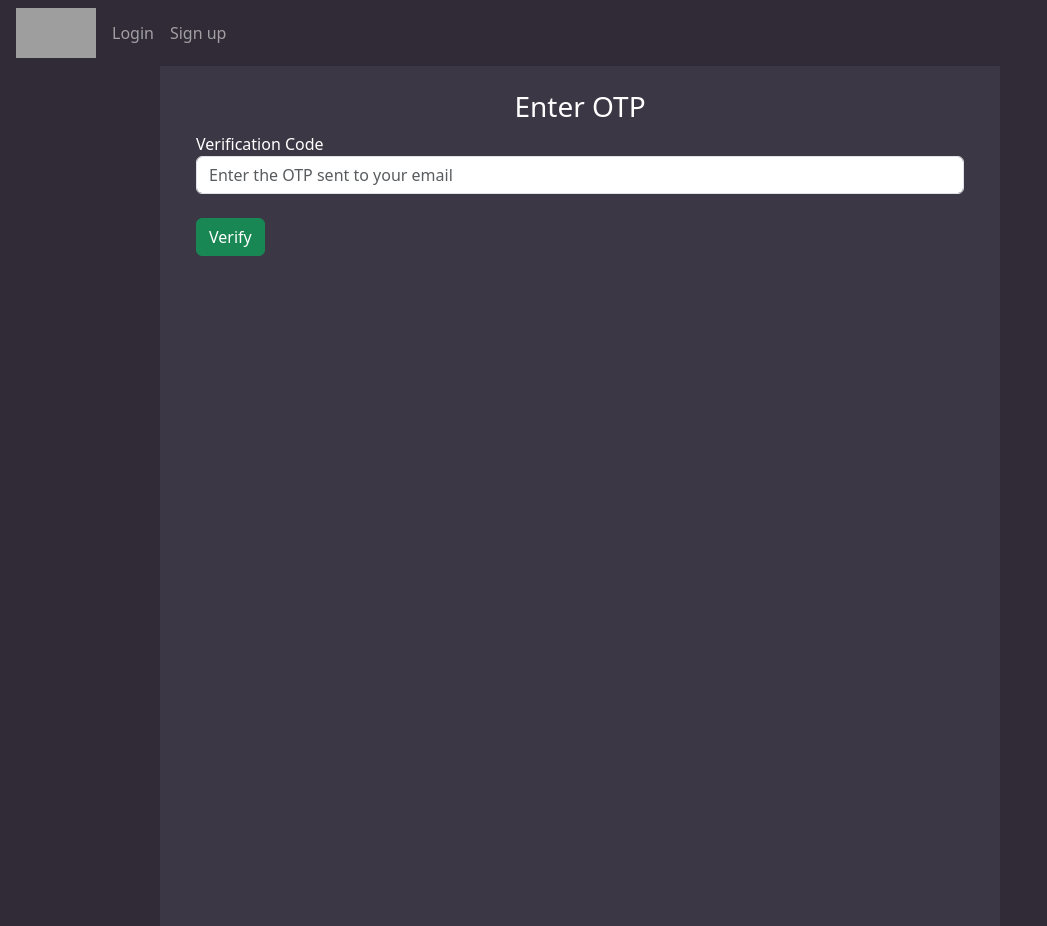
After one commit to HazimDidSomething/MMU-BUZZ, a Flask app: page /verify-otp in a window 1280 px wide. The commit adds this page. Shown: the whole page, without its empty margins (0-1047 px from the left). Run offline with Flask 3, Linux system fonts and the light colour scheme; grey boxes are pictures that could not be loaded.

Commit message:
added email otp but still testing if it works | design  change

```diff
--- a/website/__init__.py
+++ b/website/__init__.py
@@ -13,7 +13,7 @@ import os
 
 def create_app():
     app = Flask(__name__)
-    app.config['SECRET_KEY'] = '[|_MMU_)(!BUZZ#)-=1?[|]'
+    app.config['SECRET_KEY'] = "[|_MMU_)(!BUZZ#)-=1?[|]"
     app.config["SQLALCHEMY_DATABASE_URI"] = os.getenv("DATABASE_URL", "postgresql://db_kscb_user:7ImyweYIfxkgFalUtfyvESGnanwafCzG@dpg-d33gn6ripnbc73e0abtg-a.oregon-postgres.render.com/db_kscb")
 
     db.init_app(app)
@@ -27,7 +27,7 @@ def create_app():
         api_key = os.getenv("CLOUDINARY_API_KEY"),
         api_secret = os.getenv("CLOUDINARY_API_SECRET")
     )
-    from .models import User, test, CommunityMember, Posts, PostsImg, PostComment,_TEAST_
+    from .models import User, test, CommunityMember, Posts, PostsImg, PostComment
 
     with app.app_context():
         try:
@@ -54,7 +54,9 @@ def create_app():
     from .Profile import Profile
     from .PostHandle import PostHandle
     from .community import community
+    from .sign_up_otp import sign_up_otp
 
+    app.register_blueprint(sign_up_otp, url_prefix='/')
     app.register_blueprint(DBinfo, url_prefix='/')
     app.register_blueprint(views, url_prefix='/')
     app.register_blueprint(auth, url_prefix='/')
--- a/website/models.py
+++ b/website/models.py
@@ -69,7 +69,3 @@ class CommunityMember(db.Model):
     user_id = db.Column(db.Integer, db.ForeignKey("user.id"), nullable=False)
     community_id = db.Column(db.Integer, db.ForeignKey("communities.id"), nullable=False)
     joined_at = db.Column(db.DateTime(timezone=True), default=func.now())
-
-class _TEAST_(db.Model):
-    __tablename__ = "DB_CHECK_TEST"
-    id = db.Column(db.Integer, primary_key=True)
--- /dev/null
+++ b/website/sign_up_otp.py
@@ -0,0 +1,83 @@
+from flask import Blueprint ,render_template,request,flash,redirect,url_for,session
+import re
+from .models import User
+from werkzeug.security import generate_password_hash, check_password_hash
+from flask_login import login_user, login_required,logout_user,current_user
+from . import db
+from .utils.mailer import send_verification_email as send_otp_email
+import random
+
+
+sign_up_otp = Blueprint('sign_up_otp',__name__)
+
+
+
+
+
+
+@sign_up_otp.route('/sign-up',methods=['GET', 'POST'])
+def sign_up():
+    if request.method == 'POST':
+        email = request.form.get('MMU-email')
+        FirstName = request.form.get('FirstName')
+        Passowrd1 = request.form.get('Password1')
+        Password2 = request.form.get('Password2')
+
+        user = User.query.filter_by(email=email).first()
+        if user:
+            flash('USER ALREADY EXIST', category='error')
+        elif len(email) < 4 :
+            flash("Your email is too short." , category='error')
+
+        elif not re.match(r'^[\w\.-]+@(student\.)?mmu\.edu\.my$', email):
+            flash('Please use your MMU email (e.g. name@student.mmu.edu.my)', category='error')
+        elif len(FirstName) < 2:
+            flash('UR NAME IS TOO SHORT.',category='error')
+
+        elif Passowrd1 != Password2:
+            flash('Passwords dont match.',category='error')
+
+        elif len(Passowrd1) < 7:
+            flash('PASSWORD IS TOO SHORT IT SHOULD BE MORE THAN 7 CHARATERS.',category='error')
+
+        else:
+            otp = str(random.randint(100000, 999999))  # Generate a random 6-digit OTP
+            session['signup_info'] = {
+                'email': email,
+                'FirstName': FirstName,
+                'password': generate_password_hash(Passowrd1, method='pbkdf2:sha256')
+            }
+            session['otp'] = otp
+            send_otp_email(email, otp)
+            flash('An OTP has been sent to your email. Please verify to complete registration.', category = 'success')
+            return redirect(url_for('sign_up_otp.verify_otp'))
+
+    return render_template("sign_up.html",user = current_user)
+
+@sign_up_otp.route('/verify-otp', methods=['GET', 'POST'])
+def verify_otp():
+    if request.method == 'POST':
+        entered_otp = request.form.get('otp')
+        if entered_otp == session.get('otp'):
+            flash('OTP verified successfully!', category='success')
+            user_data = session.get('signup_info')
+            if user_data:
+                new_user = User(
+                    email=user_data['email'],
+                    FirstName=user_data['FirstName'],
+                    password=user_data['password'],
+                    Role='user'
+                )
+                db.session.add(new_user)
+                db.session.commit()
+                session.pop('signup_info', None)
+                session.pop('otp', None)
+                flash('Account created successfully! You can now log in.', category='success')
+                return redirect(url_for('auth.login'))
+            else:
+                flash('Session expired. Please sign up again.', category='error')
+                return redirect(url_for('sign_up_otp.sign_up'))
+        else:
+            flash('Invalid OTP. Please try again.', category='error')
+
+    return render_template('verify_otp.html', user=current_user)
--- /dev/null
+++ b/website/static/CSS/style.css
@@ -0,0 +1,41 @@
+
+body {
+    background-color: #3C3744;
+    color: #ffffff;
+}
+
+.cm-text {
+    color: #ffffff;
+}
+
+.cm-card {
+    background-color: #FBFFF1;
+    color: #000000;
+    padding: 1rem;
+    border: 1px solid #ddd;
+    border-radius: .5rem;
+    box-shadow: 0 .125rem .25rem rgba(0,0,0,.075);
+}
+.cm-nav {
+  background-color: #302b36;
+  padding-left: 1rem;   /* space between items and left edge */
+  padding-right: 2rem;  /* space between items and right edge */
+}
+.cm-nav .nav-link {
+  padding-left: 0.5rem;
+  padding-right: 0.5rem;
+}
+.scroll-hidden {
+    overflow-y: auto;
+    scrollbar-width: none;
+    -ms-overflow-style: none;
+}
+
+.scroll-hidden::-webkit-scrollbar {
+    display: none;
+}
+html, body {
+    height: 100%;
+    margin: 0;
+    overflow: hidden;
+}
--- a/website/templates/base.html
+++ b/website/templates/base.html
@@ -2,26 +2,33 @@
 <html>
     <head>
         <meta charset="utf-8"/>
-        <meta name="viewport" content="width=device-width, initail-scale=1"/>
+    <meta name="viewport" content="width=device-width, initial-scale=1"/>
     <link href="https://cdn.jsdelivr.net/npm/bootstrap@5.3.3/dist/css/bootstrap.min.css" rel="stylesheet">
     <link rel="stylesheet" href="https://cdn.jsdelivr.net/npm/bootstrap-icons@1.11.3/font/bootstrap-icons.css" crossorigin="anonymous" />
+    <link rel="stylesheet" href="{{url_for('static', filename = 'CSS/style.css')}}">
     <script src="https://cdn.jsdelivr.net/npm/bootstrap@5.3.3/dist/js/bootstrap.bundle.min.js"></script>
+    <link rel="icon" type="image/png" href="{{ url_for('static', filename='uploads/mmubuzz2.png') }}">
+
+
 
 
 
         <title>{% block title %} {% endblock %}</title>
     </head>
-    <body>
-         <nav class="navbar navbar-expand-lg navbar-dark bg-dark">
-            <button class="navbar-toggler" type="button" data-toggle="collapse" data-target="#navbar">
-                <span class="navbar-toggler-icon"></span>
+    <body class="d-flex flex-column min-vh-100">
+         <nav class="navbar navbar-expand-lg navbar-dark cm-nav ">
+                {% if user.is_authenticated %}
+                <a class="nav-item nav-link" id="home" href="/"><img src="{{ url_for('static', filename='uploads/mmubuzz2.png') }}" alt="MMUBUZZ"  width="80" height="50" class="d-inline-block align-text-top me-2"></a>
 
-            </button>
+                {% else%}
+                <img src="{{ url_for('static', filename='uploads/mmubuzz2.png') }}" alt="MMUBUZZ"  width="80" height="50" class="d-inline-block align-text-top me-2">
+                {% endif %}
+
+
             <div class="collapse navbar-collapse" id="navbar">
             <!-- this will be shown on the left side on the nav bar -->
                 <div class="navbar-nav me-auto mb-2 mb-lg-0">
                     {% if user.is_authenticated %}
-                    <a class="nav-item nav-link" id="home" href="/">Home</a>
                     {% else%}
                     <a class="nav-item nav-link" id="login" href="/login">Login</a>
                     <a class="nav-item nav-link" id="signUp" href="/sign-up">Sign up</a>
@@ -42,64 +49,69 @@
                 </a>
                 <div class="px-2"></div>
                 <a class="nav-item nav-link" id="logout" href="/Profile">Profile</a>
-
-
                 {% endif %}
                 </div>
             </div>
         </nav>
+        <nav>
+
+        </nav>
+        <div class="d-flex flex-grow-1">
+            <nav class="d-none d-lg-flex flex-column flex-shrink-0 p-3 cm-nav" style="width: 160px; height: 100vh;">
+            <ul class="nav nav-pills flex-column mb-auto">
+            </ul>
+            </nav>
+        <!-- Main Content -->
+            <main class="flex-grow-1 p-4 scroll-hidden">
             {% with messages = get_flashed_messages(with_categories=true) %}
                 {% if messages %}
                     {% for category, message in messages %}
-         {% if category =='error' %}
-
-            <div class="alert alert-danger alter-dismissable fade show" role="alert">
-
+                        {% if category == 'error' %}
+                            <div class="alert alert-danger alert-dismissible fade show" role="alert">
                                 {{ message }}
-            <button type="button" class="close" data-dismiss="alert">
-                <span aria-hidden="true">&times;</span>
-            </button>
+                                <button type="button" class="btn-close" data-bs-dismiss="alert" aria-label="Close"></button>
                             </div>
-
                         {% else %}
-            <div class="alert alert-success alter-dismissable fade show" role="alert">
+                            <div class="alert alert-success alert-dismissible fade show" role="alert">
                                 {{ message }}
-            <button type="button" class="close" data-dismiss="alert">
-                <span aria-hidden="true">&times;</span>
-            </button>
+                                <button type="button" class="btn-close" data-bs-dismiss="alert" aria-label="Close"></button>
                             </div>
-
                         {% endif %}
                     {% endfor %}
                 {% endif %}
             {% endwith %}
-
                 <div class="container">
                     {% block content %}
                     {% endblock %}
+                </div>
+            </main>
 
+            <!-- Sidebar on the Right -->
+            <nav class="d-none d-lg-flex flex-column flex-shrink-0 p-3 cm-nav" style="width: 280px; height: 100vh;">
+            <ul class="nav nav-pills flex-column mb-auto">
+                {% block sidenav %}
+
+                {% endblock %}
+
+            </ul>
+            </nav>
+
+            <nav class="navbar fixed-bottom d-flex d-lg-none justify-content-around p-2 cm-nav">
+                {% if user.is_authenticated %}
+                <a class="nav-item nav-link" id="home" href="/">Home</a>
+                <a href="{{ url_for('post.CreatePost') }}" class="btn btn-outline-light">
+                    <i class="bi bi-plus-lg"></i>POST
+                </a>
+                                <a href="/create_community" class="btn btn-outline-light">
+                    <i class="bi bi-plus-lg"></i>CREATE COMMUNITY!
+                </a>
+                <a class="nav-item nav-link" id="logout" href="/Profile">Profile</a>
+                {% else %}
+                <a class="nav-item nav-link" id="login" href="/login">Login</a>
+                <a class="nav-item nav-link" id="signUp" href="/sign-up">Sign up</a>
+                {% endif %}
         </div>
 
-
-
-
-
-
-        <script
-        src="https://code.jquery.com/jquery-3.2.1.slim.min.js"
-        integrity="sha384-KJ3o2DKtIkvYIK3UENzmM7KCkRr/rE9/Qpg6aAZGJwFDMVNA/GpGFF93hXpG5KkN"
-        crossorigin="anonymous"
-        ></script>
-        <script
-        src="https://cdnjs.cloudflare.com/ajax/libs/popper.js/1.12.9/umd/popper.min.js"
-        integrity="sha384-ApNbgh9B+Y1QKtv3Rn7W3mgPxhU9K/ScQsAP7hUibX39j7fakFPskvXusvfa0b4Q"
-        crossorigin="anonymous"
-        ></script>
-        <script
-        src="https://maxcdn.bootstrapcdn.com/bootstrap/4.0.0/js/bootstrap.min.js"
-        integrity="sha384-JZR6Spejh4U02d8jOt6vLEHfe/JQGiRRSQQxSfFWpi1MquVdAyjUar5+76PVCmYl"
-        crossorigin="anonymous"
-        ></script>
 
     </body>
 
--- /dev/null
+++ b/website/templates/verify_otp.html
@@ -0,0 +1,23 @@
+{% extends "base.html" %}
+{% block title %} Enter OTP {% endblock %}
+
+{% block content %}
+<form method="post">
+    <h3 align="center">Enter OTP</h3>
+
+    <div class="form-group">
+        <label for="otp">Verification Code</label>
+        <input
+            type="text"
+            class="form-control"
+            id="otp"
+            name="otp"
+            placeholder="Enter the OTP sent to your email"
+            required
+        />
+    </div>
+
+    <br/>
+    <button type="submit" class="btn btn-success">Verify</button>
+</form>
+{% endblock %}
```
Also changed, not shown: website/auth.py (+0 -36 lines), website/templates/home.html (+22 -16 lines), website/templates/viewpost.html (+10 -9 lines), website/utils/mailer.py (added, +31 -0 lines). Lines whose indentation alone changed are shown as unchanged.
